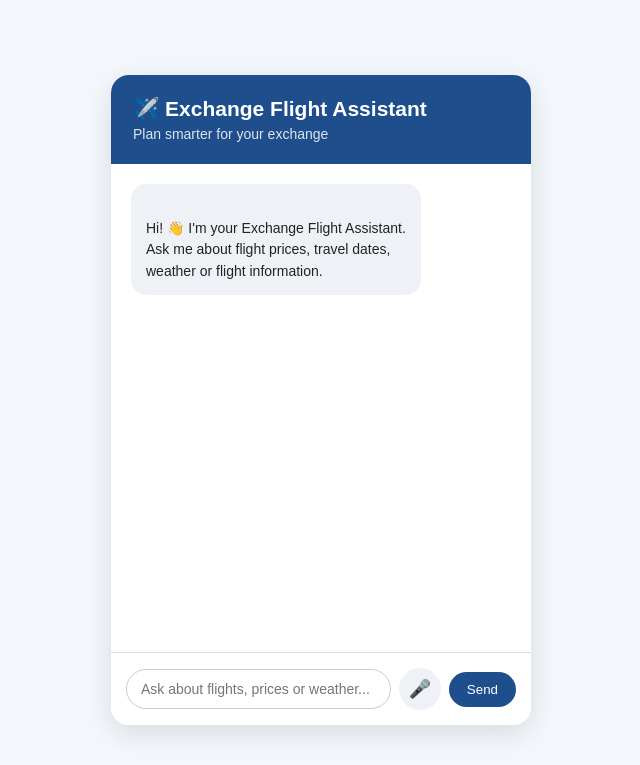
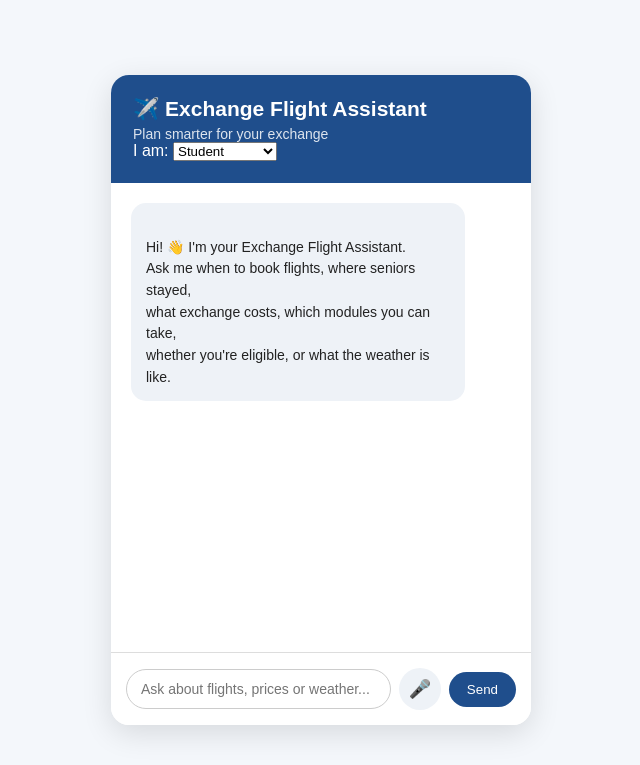
Before and after one commit to veda-ho/Chatbot, a Flask app: page / in a window 1280 px wide. Shown: the top 765 px of the page, without its empty margins (319-959 px from the left). Run offline with Flask 3, Linux system fonts and the light colour scheme; parts of the project's set-up code (start-up, migrations or seed data) failed here and were passed over.

Commit message:
Add student/staff switch

```diff
--- a/templates/index.html
+++ b/templates/index.html
@@ -22,6 +22,15 @@
         <div class="chat-header">
             <h1>✈️ Exchange Flight Assistant</h1>
             <p>Plan smarter for your exchange</p>
+
+            <!-- Student or staff: changes which NTU travel rules apply -->
+            <label class="user-type">
+                I am:
+                <select id="user-type">
+                    <option value="student">Student</option>
+                    <option value="staff">Staff / Faculty</option>
+                </select>
+            </label>
         </div>
 
 
@@ -30,8 +39,9 @@
 
             <div class="message bot-message">
                 Hi! 👋 I'm your Exchange Flight Assistant.
-                Ask me about flight prices, travel dates,
-                weather or flight information.
+                Ask me when to book flights, where seniors stayed,
+                what exchange costs, which modules you can take,
+                whether you're eligible, or what the weather is like.
             </div>
 
         </div>
```
